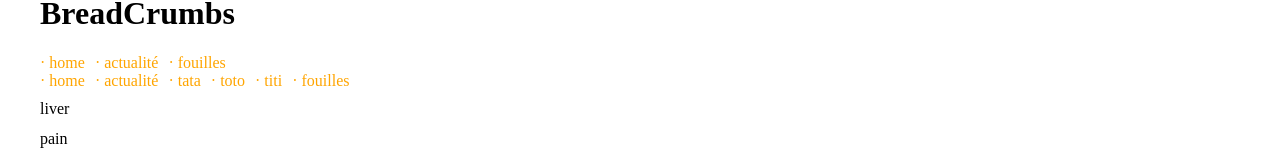
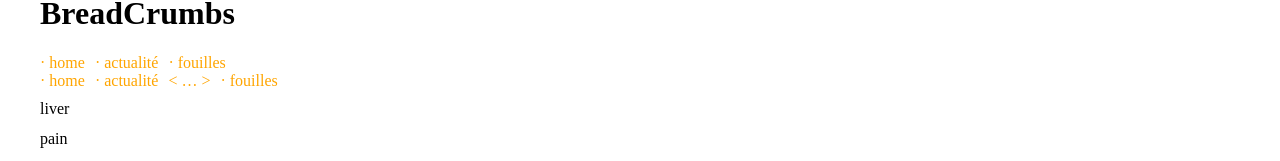
Before and after one commit to Harrisson-/pumpkin, a Vue app: page / in a window 1280 px wide. Shown: the part 278-439 px from the top of the page. Built offline with nearby package versions, Linux system fonts and the light colour scheme.

Commit message:
feat(breadcrumb) add shrink attribute in app vue

```diff
--- a/src/App.vue
+++ b/src/App.vue
@@ -166,7 +166,7 @@ function closeBanner(modalOpen) {
     <Tags :given-tags="filteredTags.value" @search-word="searchHashtag" />
     <h1>BreadCrumbs</h1>
     <Breadcrumb :crumbs="crumbs" />
-    <Breadcrumb :crumbs="longCrumbs" />
+    <Breadcrumb :crumbs="longCrumbs" :shrink="true" />
     <!-- NEED REWORK -->
     <!-- <div
       class="intersection-wrapper"
```
